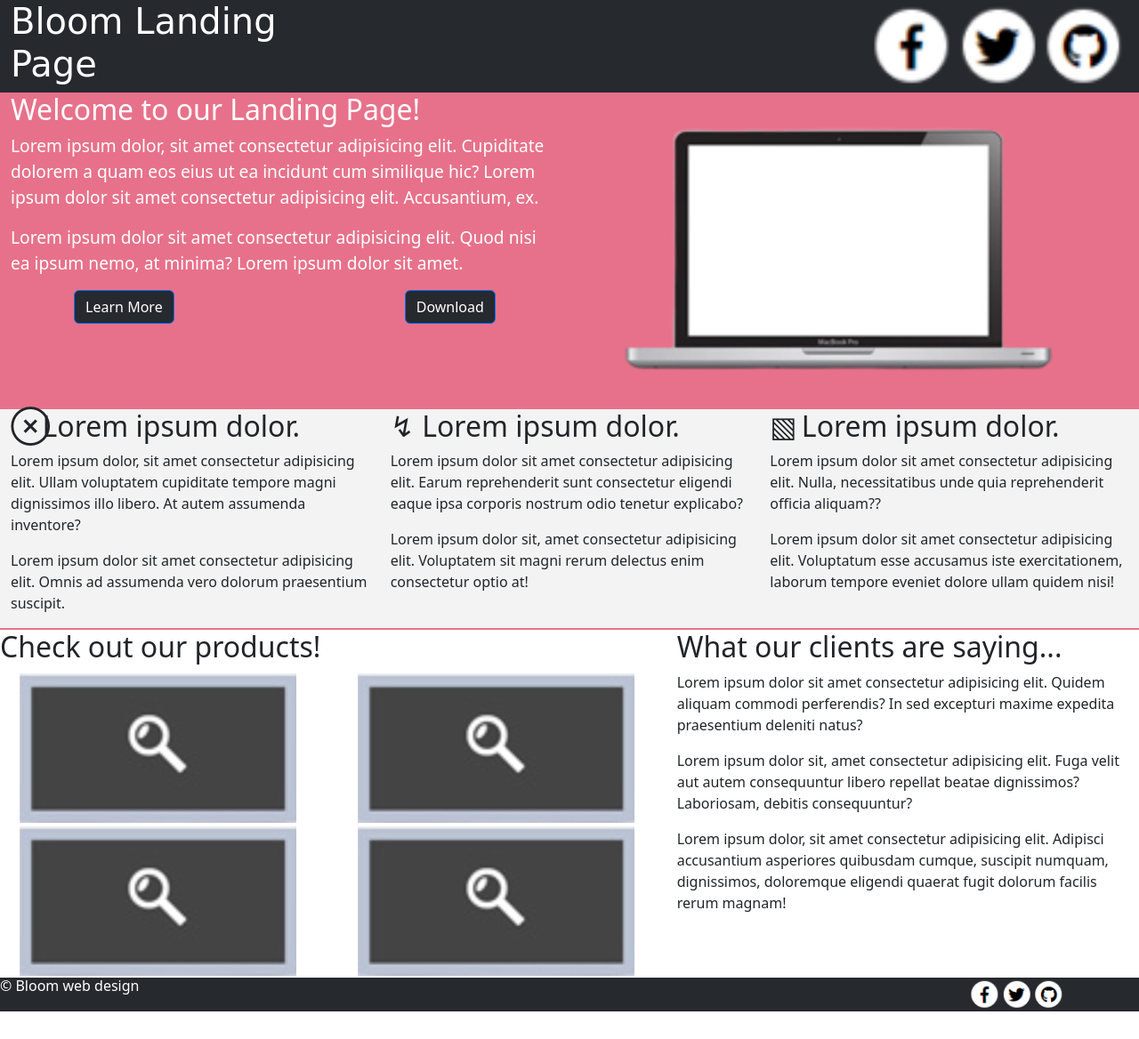
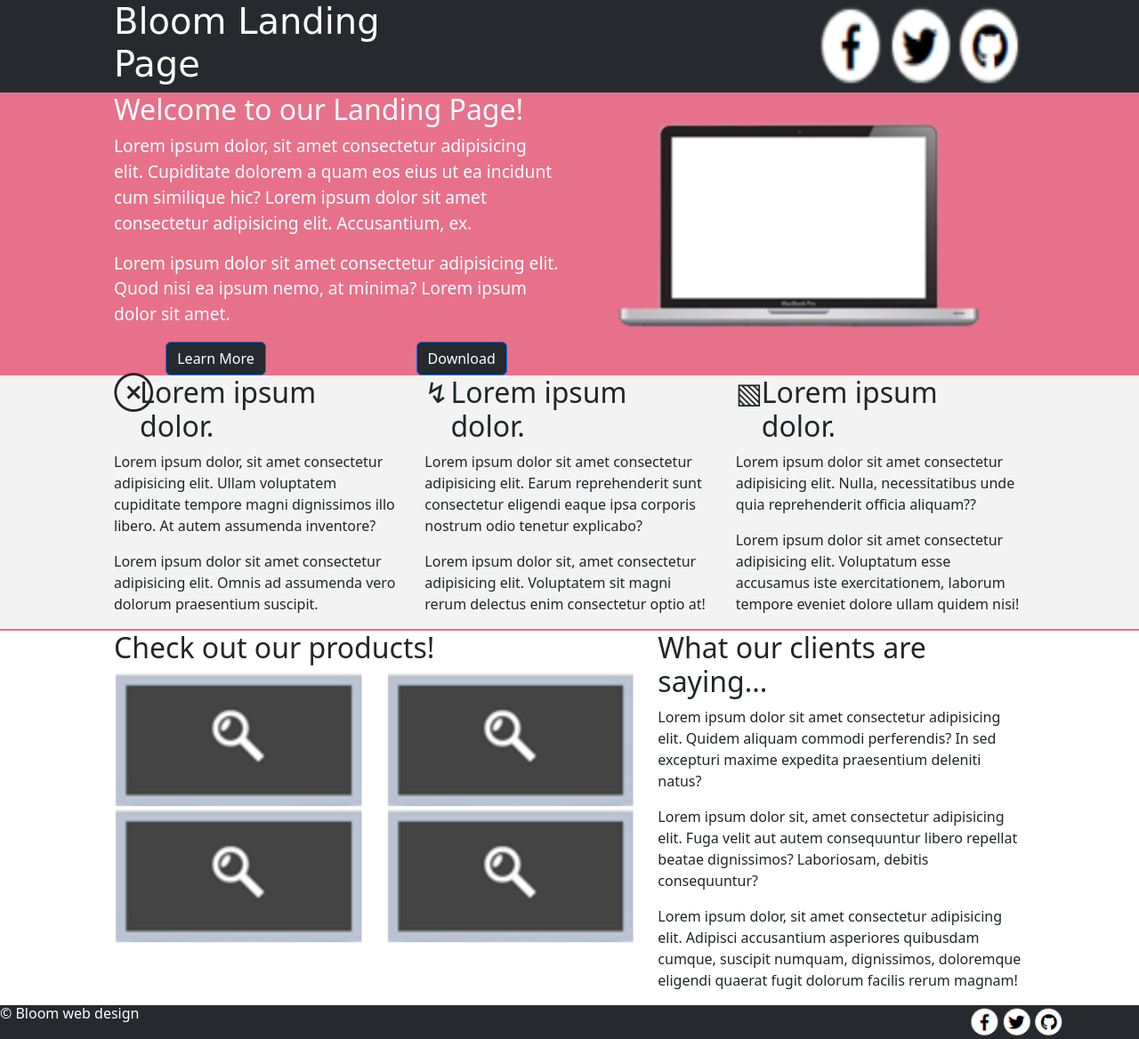
Before and after one commit to patiskiba/bloom-project, a plain HTML site: page index.html in a window 1280 px wide. Shown: the whole page at 89% size. Before the commit the page ends 1137 px from the top, so only its background shows below. Drawn offline with Linux system fonts and the light colour scheme; a web font is replaced by a local one.

Commit message:
Padding fixed
Padding fixed: own style sheet must be linked after bootstrap style sheet so padding may be overridden

```diff
--- a/css/style.css
+++ b/css/style.css
@@ -1,5 +1,6 @@
 .headerSection {
-
+    padding-left: 10%;
+    padding-right: 10%;
     font-family: "Butterfly Kids", cursive;
     font-weight: 500;
     font-style: normal;
@@ -10,7 +11,8 @@
 
 
 .landingSection {
-
+    padding-left: 10%;
+    padding-right: 10%;
     background-color: #E7718B;
     color: white;
 }
@@ -26,8 +28,15 @@
 }
 
 .infoSection {
+    padding-left: 10%;
+    padding-right: 10%;
     background-color: rgb(243, 243, 243);
     border-bottom: 2px #E7718B solid;
+}
+
+.productSection {
+    padding-left: 10%;
+    padding-right: 10%;
 }
 
 
--- a/index.html
+++ b/index.html
@@ -8,8 +8,9 @@
     <link rel="preconnect" href="https://fonts.gstatic.com" crossorigin>
     <link href="https://fonts.googleapis.com/css2?family=Butterfly+Kids&display=swap" rel="stylesheet">
 
-<link rel="stylesheet" href="./css/style.css">
-<link rel="stylesheet" href="./css/bootstrap.css">
+    <link rel="stylesheet" href="./css/bootstrap.css">
+    <link rel="stylesheet" href="./css/style.css">
+
 
     <title>Bloom</title>
 </head>
@@ -30,8 +31,8 @@
 
         <section class="landingSection container-fluid">
 
-            <div class="row d-flex flex-column flex-md-row">
-                <div class="col-12 col-md-6">
+            <div class="row d-flex flex-column flex-lg-row">
+                <div class="col-12 col-lg-6">
                     <h2>Welcome to our Landing Page!</h2>
                     <p>Lorem ipsum dolor, sit amet consectetur adipisicing elit. Cupiditate dolorem a quam eos eius ut ea incidunt cum similique hic? Lorem ipsum dolor sit amet consectetur adipisicing elit. Accusantium, ex.</p>
                     <p>Lorem ipsum dolor sit amet consectetur adipisicing elit. Quod nisi ea ipsum nemo, at minima? Lorem ipsum dolor sit amet.</p>
@@ -45,7 +46,7 @@
                     </div>
                 </div>
 
-                <div class="col-12 col-md-6">
+                <div class="col-12 col-lg-6">
                     <img src="./images/laptop.png" alt="Laptop image" class="img-fluid">
                 </div>
 
```
